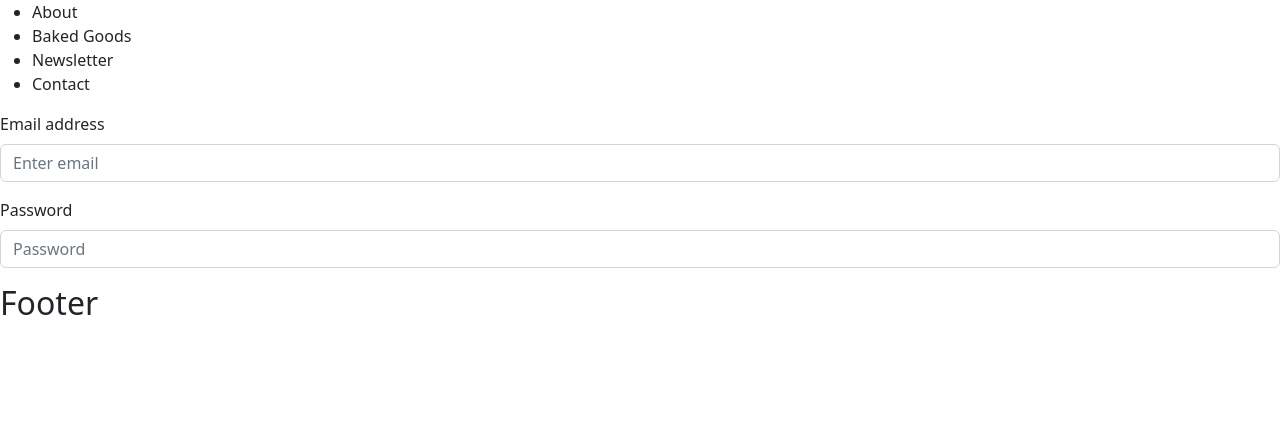
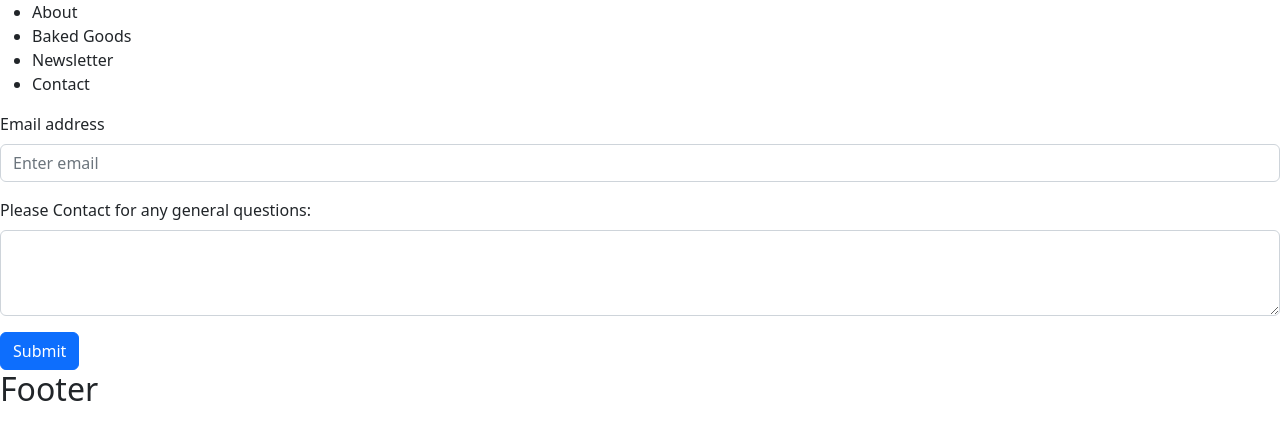
Before and after one commit to Azurene/ever-after-bakery, a React (Create React App) app in the folder client/: page / in a window 1280 px wide. Both pictures are taken after a click on the element "Contact". Shown: the top 440 px of the page. Built offline with nearby package versions, Linux system fonts and the light colour scheme.

Commit message:
updated components/contact/index.js

```diff
--- a/client/src/App.css
+++ b/client/src/App.css
@@ -70,3 +70,11 @@
   width:40rem;
   font-family: 'Handlee', cursive;
 }
+ .contactform {
+
+  margin-top: auto;
+  margin-left: 25px;
+  margin-right: 25px;
+  flex-wrap: wrap;
+
+ }
--- a/client/src/components/About/index.js
+++ b/client/src/components/About/index.js
@@ -1,5 +1,5 @@
 import React from 'react';
-import wendy from '../../assets/images/wendy.webp';
+import wendy from '../../Assets/images/wendy.JPEG';
 function About(){
     return (
         <>
--- a/client/src/components/Contact/index.js
+++ b/client/src/components/Contact/index.js
@@ -1,18 +1,23 @@
 import React from 'react';
 import Form from 'react-bootstrap/Form';
-
+import Button from 'react-bootstrap/Button';
 function Contact() {
   return (
-    <Form>
+    <Form className='contactform'>
       <Form.Group className="mb-3" controlId="formGroupEmail">
         <Form.Label>Email address</Form.Label>
         <Form.Control type="email" placeholder="Enter email" />
       </Form.Group>
-      <Form.Group className="mb-3" controlId="formGroupPassword">
-        <Form.Label>Password</Form.Label>
-        <Form.Control type="password" placeholder="Password" />
+    <Form.Group className="mb-3" controlId="Textarea">
+        <Form.Label>Please Contact for any general questions:</Form.Label>
+        <Form.Control as="textarea" rows={3} />
       </Form.Group>
-    </Form>
+      <Button type="submit">Submit</Button>
+      </Form>
+
+
+
+
   );
 }
 
```
Also changed, not shown: client/src/Assets/images/wendy.JPEG (renamed from client/src/Assets/images/wendy.webp).
